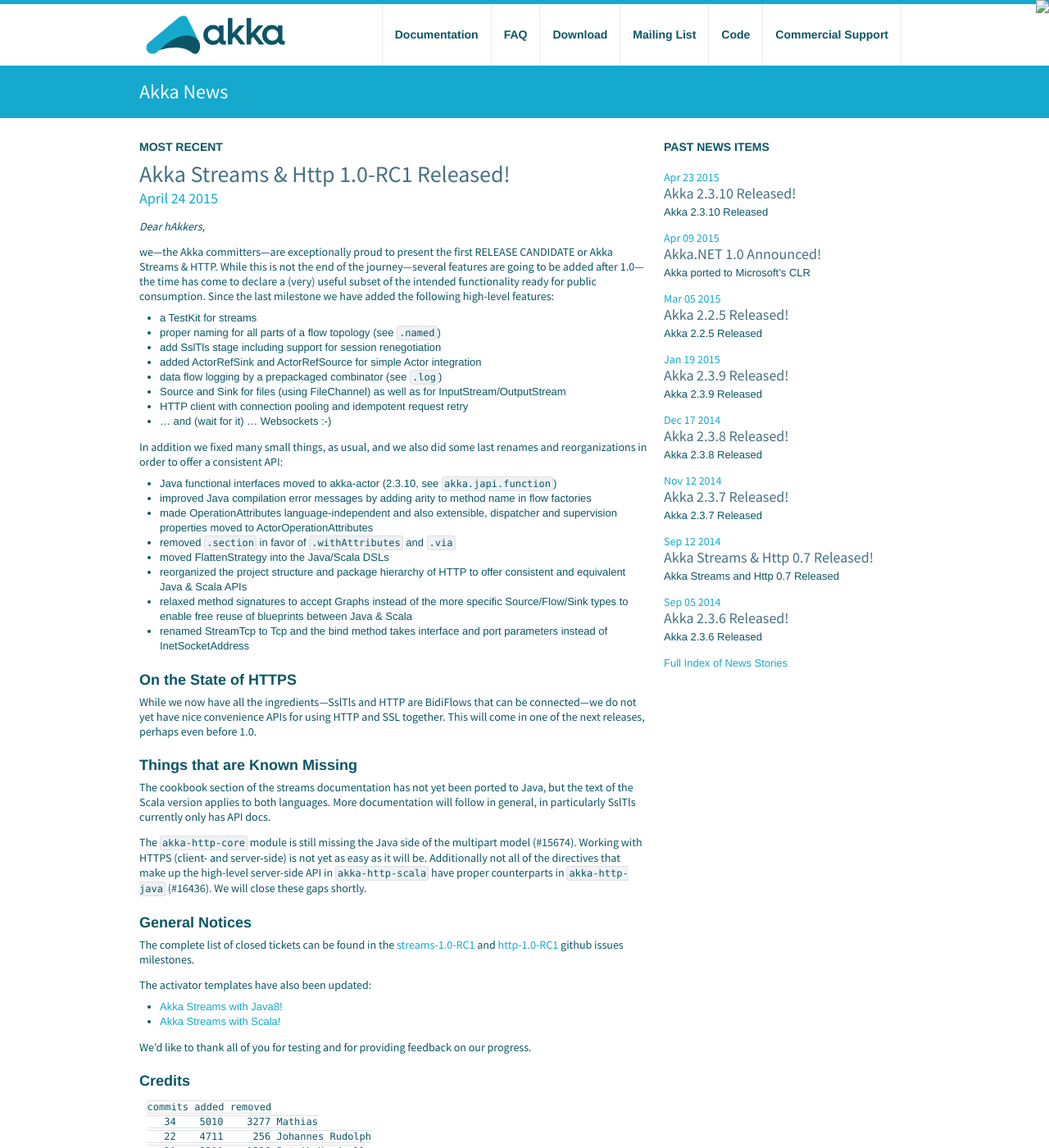
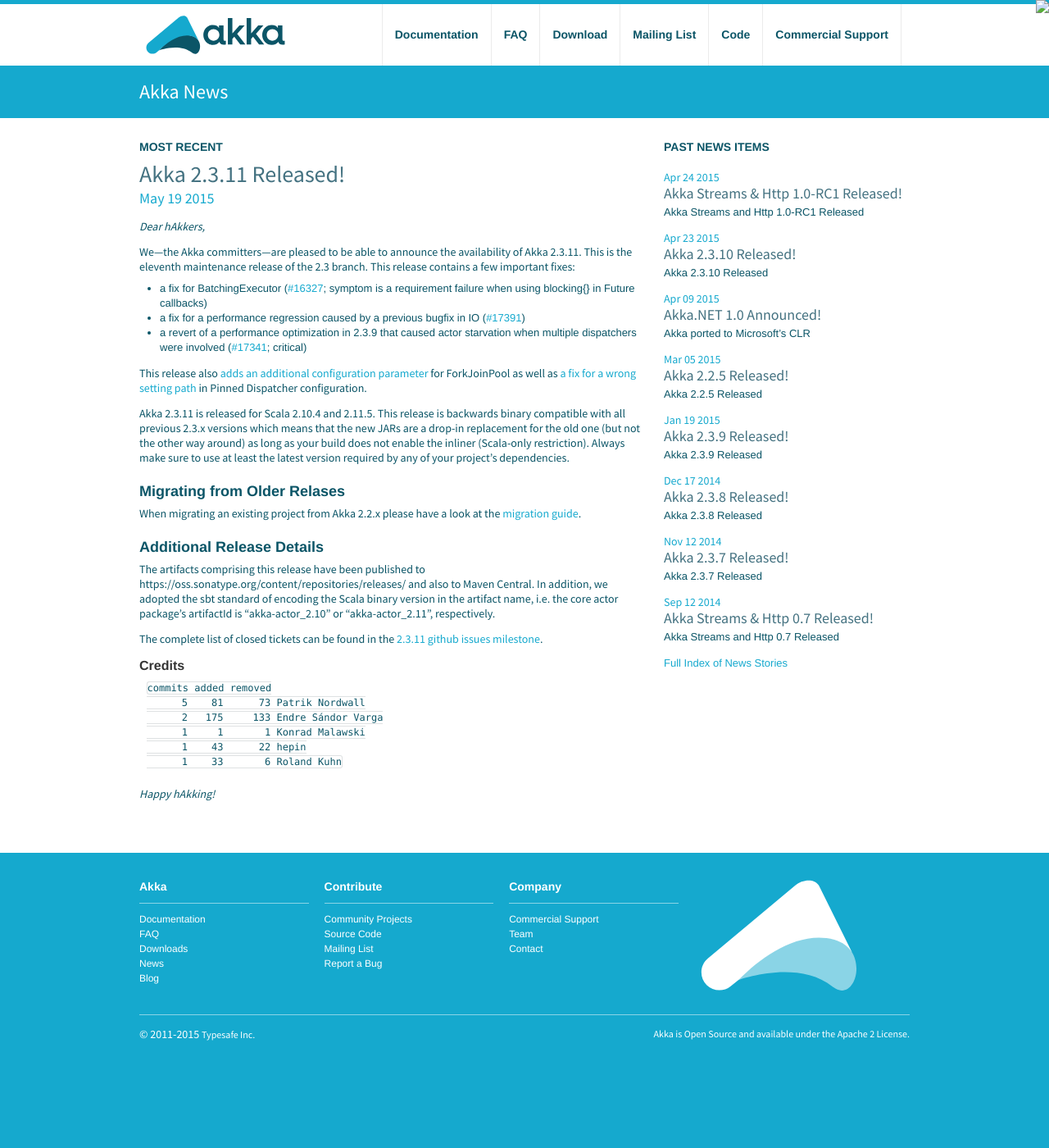
Before and after one commit to raboof/akka.github.com, a Jekyll site: the page built from news/index.md, in a window 1280 px wide and 1400 px high. Shown: the whole window at 82% size. Built offline with Jekyll 4.4.1, drawn with Linux system fonts in a browser that asks for light colours; some of the changed text lies outside the part shown.

Commit message:
2.3.11 release

```diff
--- a/404.html
+++ b/404.html
@@ -71,9 +71,9 @@
 
 <ul>
 
-<li>Akka 2.3.10 Documentation - <a href='http://doc.akka.io/docs/akka/2.3.10/'>http://doc.akka.io/docs/akka/2.3.10/</a> (or as PDF for <a href='http://doc.akka.io/docs/akka/2.3.10/AkkaJava.pdf'>Java</a> or <a href='http://doc.akka.io/docs/akka/2.3.10/AkkaScala.pdf'>Scala</a> and also in <a href='http://doc.akka.io/docs/akka/2.3.10/Akka.epub'>EPUB format</a>)</li>
+<li>Akka 2.3.11 Documentation - <a href='http://doc.akka.io/docs/akka/2.3.11/'>http://doc.akka.io/docs/akka/2.3.11/</a> (or as PDF for <a href='http://doc.akka.io/docs/akka/2.3.11/AkkaJava.pdf'>Java</a> or <a href='http://doc.akka.io/docs/akka/2.3.11/AkkaScala.pdf'>Scala</a> and also in <a href='http://doc.akka.io/docs/akka/2.3.11/Akka.epub'>EPUB format</a>)</li>
 
-<li>Akka 2.3.10 API - <a href='http://doc.akka.io/api/akka/2.3.10'>for Scala</a>&nbsp;and&nbsp;<a href='http://doc.akka.io/japi/akka/2.3.10'>for Java</a></li>
+<li>Akka 2.3.11 API - <a href='http://doc.akka.io/api/akka/2.3.11'>for Scala</a>&nbsp;and&nbsp;<a href='http://doc.akka.io/japi/akka/2.3.11'>for Java</a></li>
 
 <li>Akka 2.2.5 Documentation - <a href='http://doc.akka.io/docs/akka/2.2.5'>http://doc.akka.io/docs/akka/2.2.5</a> (or as PDF for <a href='http://doc.akka.io/docs/akka/2.2.5/AkkaJava.pdf'>Java</a> or <a href='http://doc.akka.io/docs/akka/2.2.5/AkkaScala.pdf'>Scala</a> and also in <a href='http://doc.akka.io/docs/akka/2.2.5/Akka.epub'>EPUB format</a>)</li>
 
--- a/docs/index.md
+++ b/docs/index.md
@@ -5,15 +5,15 @@
 
 ## Release Versions
 
-### Akka 2.3.10 (current stable release) for Scala 2.10 and 2.11
+### Akka 2.3.11 (current stable release) for Scala 2.10 and 2.11
 
 * Akka Documentation
 
-  * HTML for [Java](http://doc.akka.io/docs/akka/2.3.10/java.html) and [Scala](http://doc.akka.io/docs/akka/2.3.10/scala.html)
-  * PDF for [Java](http://doc.akka.io/docs/akka/2.3.10/AkkaJava.pdf) and [Scala](http://doc.akka.io/docs/akka/2.3.10/AkkaScala.pdf)
-  * [EPUB](http://doc.akka.io/docs/akka/2.3.10/Akka.epub) (Combined Java and Scala)
+  * HTML for [Java](http://doc.akka.io/docs/akka/2.3.11/java.html) and [Scala](http://doc.akka.io/docs/akka/2.3.11/scala.html)
+  * PDF for [Java](http://doc.akka.io/docs/akka/2.3.11/AkkaJava.pdf) and [Scala](http://doc.akka.io/docs/akka/2.3.11/AkkaScala.pdf)
+  * [EPUB](http://doc.akka.io/docs/akka/2.3.11/Akka.epub) (Combined Java and Scala)
 
-* Akka API - for [Java](http://doc.akka.io/japi/akka/2.3.10/) and [Scala](http://doc.akka.io/api/akka/2.3.10/)
+* Akka API - for [Java](http://doc.akka.io/japi/akka/2.3.11/) and [Scala](http://doc.akka.io/api/akka/2.3.11/)
 
 ### Akka 2.2.5 (previous stable release) for Scala 2.10
 
--- /dev/null
+++ b/news/_posts/2015-05-19-akka-2.3.11-released.md
@@ -0,0 +1,39 @@
+---
+layout: news
+title: Akka 2.3.11 Released!
+author: Martynas Mickevičius
+short: Akka 2.3.11 Released
+---
+
+*Dear hAkkers,*
+
+We—the Akka committers—are pleased to be able to announce the availability of Akka 2.3.11. This is the eleventh maintenance release of the 2.3 branch. This release contains a few important fixes:
+
+ - a fix for BatchingExecutor ([#16327](https://github.com/akka/akka/issues/16327); symptom is a requirement failure when using blocking{} in Future callbacks)
+ - a fix for a performance regression caused by a previous bugfix in IO ([#17391](https://github.com/akka/akka/issues/17391))
+ - a revert of a performance optimization in 2.3.9 that caused actor starvation when multiple dispatchers were involved ([#17341](https://github.com/akka/akka/issues/17341); critical)
+
+This release also [adds an additional configuration parameter](https://github.com/akka/akka/issues/17274) for ForkJoinPool as well as [a fix for a wrong setting path](https://github.com/akka/akka/issues/17316) in Pinned Dispatcher configuration.
+
+Akka 2.3.11 is released for Scala 2.10.4 and 2.11.5. This release is backwards binary compatible with all previous 2.3.x versions which means that the new JARs are a drop-in replacement for the old one (but not the other way around) as long as your build does not enable the inliner (Scala-only restriction). Always make sure to use at least the latest version required by any of your project’s dependencies.
+
+### Migrating from Older Relases ###
+
+When migrating an existing project from Akka 2.2.x please have a look at the [migration guide](http://doc.akka.io/docs/akka/2.3.11/project/migration-guide-2.2.x-2.3.x.html).
+
+### Additional Release Details ###
+
+The artifacts comprising this release have been published to https://oss.sonatype.org/content/repositories/releases/ and also to Maven Central. In addition, we adopted the sbt standard of encoding the Scala binary version in the artifact name, i.e. the core actor package’s artifactId is “akka-actor_2.10” or “akka-actor_2.11”, respectively.
+
+The complete list of closed tickets can be found in the [2.3.11 github issues milestone](https://github.com/akka/akka/issues?q=milestone%3A2.3.11).
+
+#### Credits ####
+
+    commits added removed
+          5    81      73 Patrik Nordwall
+          2   175     133 Endre Sándor Varga
+          1     1       1 Konrad Malawski
+          1    43      22 hepin
+          1    33       6 Roland Kuhn
+
+*Happy hAkking!*
```
Also changed, not shown: _includes/download.html (+5 -5 lines).
